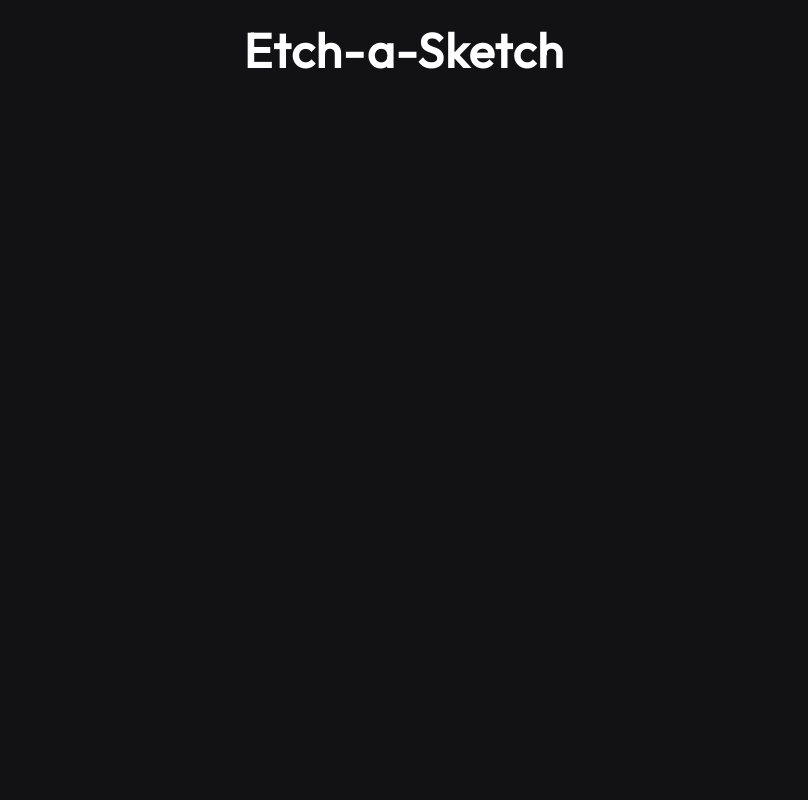
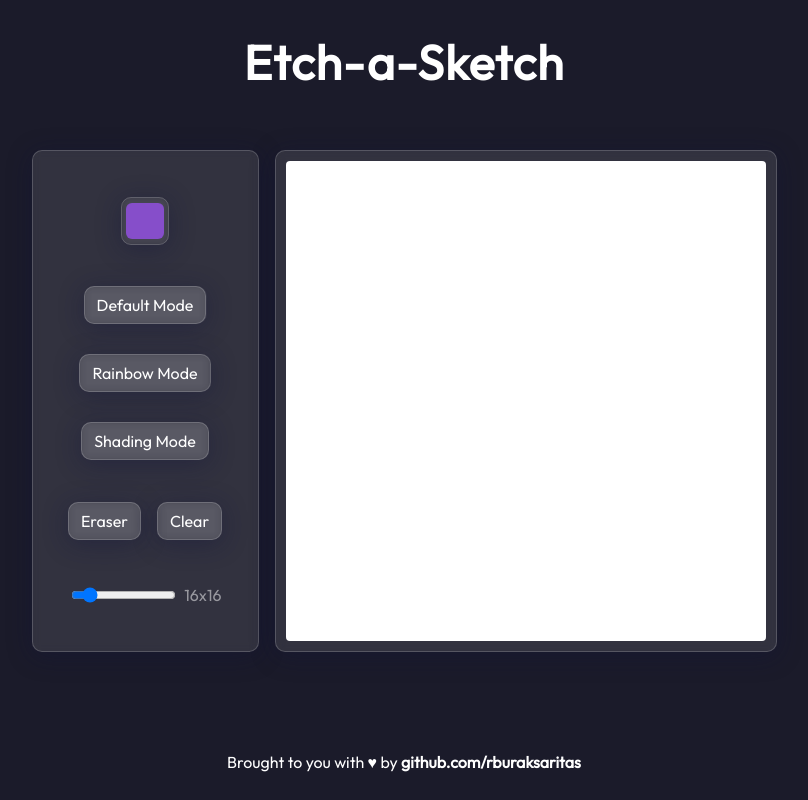
Before and after one commit to rburaksaritas/etch-a-sketch, a plain HTML site: page index.html in a window 1280 px wide. Shown: the whole page, without its empty margins (236-1044 px from the left). Drawn offline with Linux system fonts and the light colour scheme.

Commit message:
Add layout of page

```diff
--- a/index.html
+++ b/index.html
@@ -12,5 +12,30 @@
 </head>
 <body>
     <div class=header-text>Etch-a-Sketch</div>
+    <div class="container">
+        <div class="control-panel glassmorphism">
+            <input type="color" id="color-picker" class="glassmorphism" value="#864eca">
+            <button class="default-button glassmorphism">Default Mode</button>
+            <button class="rainbow-button glassmorphism">Rainbow Mode</button>
+            <button class="shading-button glassmorphism">Shading Mode</button>
+            <div id="eraser-buttons">
+                <button class="eraser-button glassmorphism">Eraser</button>
+                <button class="clear-button glassmorphism">Clear</button>
+            </div>
+            <!--
+                <button class="size-button glassmorphism">Change Size</button>
+            -->
+            <div class="size-control">
+                <input id="grid-slider" type="range" min="4" max="100" value="16">
+                <p id="grid-display">16x16</p>
+            </div>
+        </div>
+        <div class="artboard-container glassmorphism">
+            <div class="artboard"></div>
+        </div>
+    </div>
+    <footer>
+        <p>Brought to you with ♥ by <strong><a href="https://www.github.com/rburaksaritas">github.com/rburaksaritas</a></strong></p>
+    </footer>
 </body>
 </html>
--- a/style.css
+++ b/style.css
@@ -4,13 +4,136 @@ body{
     flex-direction: column;
     justify-content: space-evenly;
     align-items: center;
-    background-color: rgb(18, 18, 20);
+    background-color: rgb(27, 27, 42);
 }
 
 .header-text{
-    padding: 12px 0px;
+    margin: 24px;
     color:white;
     font-weight: bold;
     font-size: 48px;
     letter-spacing: 1px;
 }
+
+.container{
+    display: flex;
+    justify-content: space-between;
+    position: fixed;
+    top: 50%;
+    margin-top: -250px;
+    gap: 16px;
+}
+
+/* glassmorphism effect class */
+.glassmorphism{
+    background: rgba(255, 255, 255, 0.10);
+    box-shadow: 0 4px 24px 0 rgba(16, 19, 61, 0.37);
+    backdrop-filter: blur(4px);
+    -webkit-backdrop-filter: blur(4px);
+    border-radius: 10px;
+    border: 1px solid rgba( 255, 255, 255, 0.18 );
+}
+
+/* control panel styling */
+.control-panel{
+    height: 500px;
+    width: 225px;
+    display: flex;
+    flex-direction: column;
+    justify-content: space-evenly;
+    align-items: center;
+
+}
+
+/* color picker styling */
+#color-picker{
+    background-color: transparent;
+    width: 48px;
+    height: 48px;
+    margin-top: 16px;
+    margin-bottom: 12px;
+}
+
+#color-picker::-webkit-color-swatch{
+    border-radius: 6px;
+    border: none;
+}
+
+#color-picker::-moz-color-swatch{
+    border-radius: 80px;
+    border: none;
+}
+
+/* buttons styling */
+button{
+    font-family: "Outfit", "Montserrat", sans-serif;
+    font-size: 16px;
+    color: white;
+    padding: 8px 12px;
+}
+
+button:hover,
+#color-picker:hover{
+    background: rgba(255, 255, 255, 0.25);
+}
+
+button:active{
+    background: rgba(255, 255, 255, 0.35);
+}
+
+#eraser-buttons{
+    display: flex;
+    justify-content: space-between;
+    gap: 16px;
+    margin-top: 12px;
+}
+
+.size-button{
+    margin-top: -16px;
+    margin-bottom: 16px;
+}
+
+.size-control{
+    display: flex;
+    justify-content: space-between;
+    gap: 6px;
+    padding: 0px 36px;
+    align-items: center;
+    color: rgba(255, 255, 255, 0.50);
+}
+
+#grid-slider{
+    width: 75%;
+    color: white;
+    outline: none;
+}
+
+/* artboard styling */
+.artboard-container{
+    width: 500px;
+    height: 500px;
+    display: flex;
+    justify-content: center;
+    align-items: center;
+}
+
+.artboard{
+    width: 480px;
+    height: 480px;
+    background-color: white;
+    border-radius: 4px;
+}
+
+/* footer styling */
+footer{
+    position: fixed;
+    bottom: 0;
+    padding-bottom: 12px;
+    justify-self: flex-end;
+    color: white;
+}
+
+a{
+    color: white;
+    text-decoration: none;
+}
```
